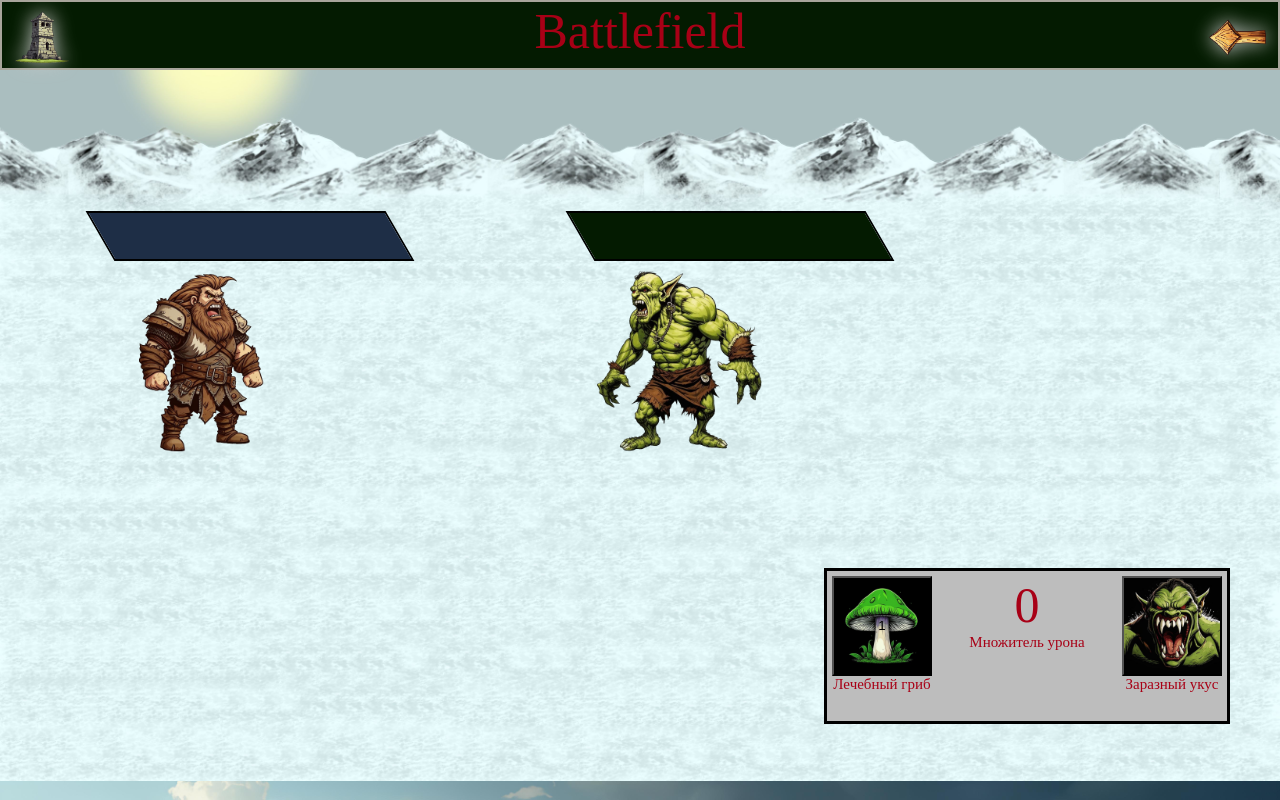
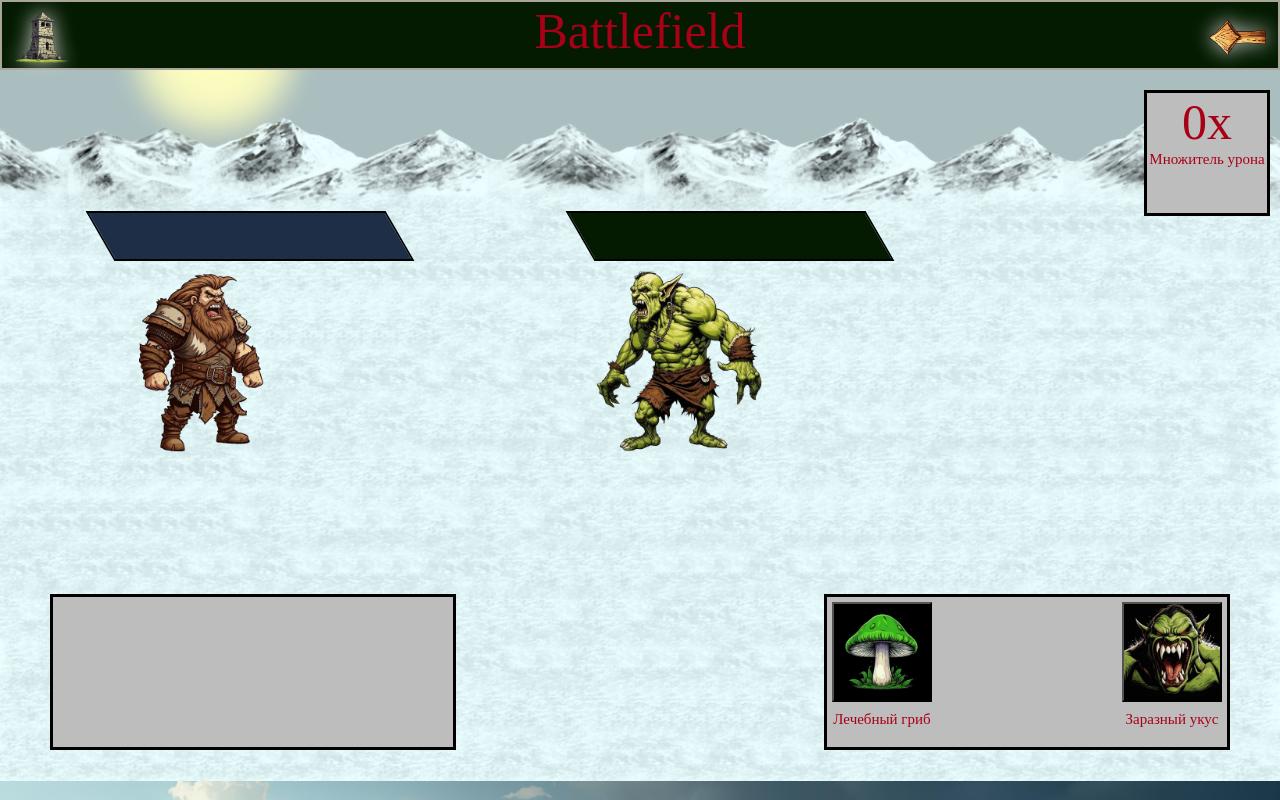
Before and after one commit to Ptomainchik/NorthTanah, a React (Create React App) app: page /battlefieldorlwl1 in a window 1280 px wide. Built offline with nearby package versions, Linux system fonts and the light colour scheme; a web font is replaced by a local one.

Commit message:
Battlefield9

```diff
--- a/src/components/Battlefields/OrcsBattlefield/OrcsBattlefieldLwl1.tsx
+++ b/src/components/Battlefields/OrcsBattlefield/OrcsBattlefieldLwl1.tsx
@@ -1,8 +1,7 @@
-import { useState } from "react";
+import { useEffect, useState } from "react";
 import { BackButton } from "../../Button/BackButton/BackButton";
 import { HomeButton } from "../../Button/HomeButton/HomeButton";
 import classes from "../../Styles/BattlefieldsStyles.module.css";
-
 
 const randomIntegerFromInterval = (min: number, max: number): number => {
     return Math.floor(Math.random() * (max - min + 1) + min);
@@ -11,15 +10,23 @@ const randomIntegerFromInterval = (min: number, max: number): number => {
 export const OrcsBattlefieldLwl1 = () => {
     const [dwarfHealth, setDwarfHealth] = useState(1000);
     const [orcHealth, setOrcHealth] = useState(1000);
-    const [diceRoll, setDiceRoll] = useState(0);
-    const [orcPoultice, setOrcPoultice] = useState(1)
-    const [contagiousBite, setContagiousBite] = useState(1)
+    const [damageMultiplier, setDamageMultiplier] = useState(0);
+    const [orcPoultice, setOrcPoultice] = useState(1);
+    const [contagiousBite, setContagiousBite] = useState(1);
+    const [orcPoulticeImg, setOrcPoulticeImg] = useState(true);
+    const [contagiousBiteImg, setContagiousBiteImg] = useState(true);
+    const [showMessage, setShowMessage] = useState(false);
+    const [showMessage2, setShowMessage2] = useState(false);
+    const [showMessage3, setShowMessage3] = useState(false);
+    const [showSkilsAngryDwarf, setShowSkilsAngryDwarf] = useState(false);
 
     const handlePoultice = () => {
         if (orcPoultice === -1) {
-        } else {
+        }
+        else {
             setOrcPoultice( -1);
             setOrcHealth(orcHealth + 100);
+            setOrcPoulticeImg(false);
             return
         }
     };
@@ -29,58 +36,94 @@ export const OrcsBattlefieldLwl1 = () => {
         } else {
             setContagiousBite( -1);
             setDwarfHealth(dwarfHealth - 50);
+            setContagiousBiteImg(false)
             return
         }
     };
 
     const rollDice = () => {
-        setDiceRoll(randomIntegerFromInterval(1, 2));
+        setDamageMultiplier(randomIntegerFromInterval(1, 2));
     };
 
     const handleOrcAttack = () => {
         rollDice();
-        if (dwarfHealth > 0 && diceRoll !== null) {
-            setDwarfHealth(dwarfHealth - diceRoll * 10);
+        if (dwarfHealth > 0 && damageMultiplier !== null) {
+            setDwarfHealth(dwarfHealth - damageMultiplier * 10);
             setTimeout(() => {
                 setOrcHealth(orcHealth - 10);
             }, 100);
         }
-        if (dwarfHealth < 200 && diceRoll !== null) {
+        if (dwarfHealth < 200 && damageMultiplier !== null) {
             setTimeout(() => {
                 setOrcHealth(orcHealth - 35)
             }, 100)
+            setShowSkilsAngryDwarf(true)
         }
-        if (dwarfHealth === 200 && diceRoll !== null) {
-            setTimeout(() => {
-                setOrcHealth(orcHealth - 40)
-            }, 100)
+        if (dwarfHealth === 200 && damageMultiplier !== null) {
+            setShowMessage3(true);
+            setShowSkilsAngryDwarf(true)
         }
-        else if (dwarfHealth === 190 && diceRoll !== null) {
-            setTimeout(() => {
-                setOrcHealth(orcHealth - 40)
-            }, 100)
+        else if (dwarfHealth === 190 && damageMultiplier !== null) {
+            setShowMessage3(true);
         }
-        else if (dwarfHealth === 180 && diceRoll !== null) {
-            setTimeout(() => {
-                setOrcHealth(orcHealth - 40)
-            }, 100)
-            alert("Я уничтожу тебя!")
+        else if (dwarfHealth === 180 && damageMultiplier !== null) {
+            setShowMessage3(true);
         }
-        if (dwarfHealth === 500 && diceRoll !== null) {
+        if (dwarfHealth === 500 && damageMultiplier !== null) {
             setTimeout(() => {
                 setOrcHealth(orcHealth - 50)
             }, 100)
+            setShowMessage2(true)
+            setShowSkilsAngryDwarf(true)
         }
-        else if (dwarfHealth === 490 && diceRoll !== null) {
+        else if (dwarfHealth === 490 && damageMultiplier !== null) {
             setTimeout(() => {
                 setOrcHealth(orcHealth - 50)
             }, 100)
+            setShowMessage2(true)
+            setShowSkilsAngryDwarf(true)
         }
-        else if (dwarfHealth === 480 && diceRoll !== null) {
+        else if (dwarfHealth === 480 && damageMultiplier !== null) {
             setTimeout(() => {
                 setOrcHealth(orcHealth - 50)
             }, 100)
-            alert("Ты конченный!")
+            setShowMessage2(true)
+            setShowSkilsAngryDwarf(true)
+            setShowSkilsAngryDwarf(false)
+        }
+        else if (dwarfHealth === 470 && damageMultiplier !== null) {
+            setShowSkilsAngryDwarf(false)
+        }
+        else if (dwarfHealth === 460 && damageMultiplier !== null) {
+            setShowSkilsAngryDwarf(false)
+        }
+        if (dwarfHealth === 800 && damageMultiplier !== null) {
+            setTimeout(() => {
+                setOrcHealth(orcHealth - 50)
+            }, 100)
+            setShowMessage(true)
+            setShowSkilsAngryDwarf(true)
+        }
+        else if (dwarfHealth === 790 && damageMultiplier !== null) {
+            setTimeout(() => {
+                setOrcHealth(orcHealth - 50)
+            }, 100)
+            setShowMessage(true)
+            setShowSkilsAngryDwarf(true)
+        }
+        else if (dwarfHealth === 780 && damageMultiplier !== null) {
+            setTimeout(() => {
+                setOrcHealth(orcHealth - 50)
+            }, 100)
+            setShowMessage(true)
+            setShowSkilsAngryDwarf(true)
+            setShowSkilsAngryDwarf(false)
+        }
+        else if (dwarfHealth === 770 && damageMultiplier !== null) {
+            setShowSkilsAngryDwarf(false)
+        }
+        else if (dwarfHealth === 760 && damageMultiplier !== null) {
+            setShowSkilsAngryDwarf(false)
         }
         if (dwarfHealth < 10){
             window.location.href = "battlefieldorlwl2";
@@ -89,6 +132,33 @@ export const OrcsBattlefieldLwl1 = () => {
             window.location.href = "*";
         }
     };
+
+    useEffect(() => {
+        if (showMessage) {
+            const timeoutId = setTimeout(() => {
+                setShowMessage(false);
+            }, 3000);
+            return () => clearTimeout(timeoutId);
+        }
+    }, [showMessage]);
+
+    useEffect(() => {
+        if (showMessage2) {
+            const timeoutId = setTimeout(() => {
+                setShowMessage2(false);
+            }, 3000);
+            return () => clearTimeout(timeoutId);
+        }
+    }, [showMessage2]);
+
+    useEffect(() => {
+        if (showMessage3) {
+            const timeoutId = setTimeout(() => {
+                setShowMessage3(false);
+            }, 3000);
+            return () => clearTimeout(timeoutId);
+        }
+    }, [showMessage3]);
 
     return (
         <div className={classes.orcsBattlefield}>
@@ -100,27 +170,36 @@ export const OrcsBattlefieldLwl1 = () => {
                         <button className={classes.buttonDwarfLwl1} onClick={handleOrcAttack} ></button>
                     </div>
                 </div>
+                {showMessage && <div className={classes.textMessage}><span>Жалкие орки.</span></div>}
+                {showMessage2 && <div className={classes.textMessage}><span>Это было больно.</span></div>}
+                {showMessage3 && <div className={classes.textMessage}><span>Я тебя уничтожу!</span></div>}
                 <div className={classes.unitsBlock}>
                     <div className={classes.orcLwl123}>
                         <progress className={classes.healthIndicatorOrc} max="1000" value={orcHealth} ></progress>
                         <button className={classes.buttonOrcLwl1}></button>
-                        <div className={classes.flexSkils}>
-                            <div className={classes.blockSkils}>
-                                <button className={classes.orcPoultice} onClick={handlePoultice} title="Лечебный гриб - востанавливает 100 едениц здоровья.">{orcPoultice}</button>
-                                <div className={classes.titleSkils}>Лечебный гриб</div>
-                            </div>
-                                <div className={classes.blockSkils}>{diceRoll}
-                                <div className={classes.titleSkils}>Множитель урона</div>
-                            </div>
-                            <div className={classes.blockSkils}>
-                                <button className={classes.contagiousBite} onClick={handleContagiousBite} title="Заразный укус - наносит слабый урон противнику.">{contagiousBite}</button>
-                                <div className={classes.titleSkils}>Заразный укус</div>
-                            </div>
-                        </div>
                     </div>
                 </div>
             </div>
-
+            <div className={classes.flexSkilsOrcs}>
+                <div className={classes.blockSkils}>
+                    {orcPoulticeImg && <button className={classes.orcPoultice} onClick={handlePoultice} title="Лечебный гриб - восстанавливает 100 единиц здоровья."></button>}
+                    {orcPoulticeImg && <div className={classes.titleSkils}>Лечебный гриб</div>}
+                </div>
+                <div className={classes.blockSkils}>
+                    {contagiousBiteImg && <button className={classes.contagiousBite} onClick={handleContagiousBite} title="Заразный укус - наносит слабый урон противнику."></button>}
+                    {contagiousBiteImg &&<div className={classes.titleSkils}>Заразный укус</div>}
+                </div>
+            </div>
+            <div className={classes.flexSkilsDwarves}>
+                <div className={classes.blockSkils}>
+                  {showSkilsAngryDwarf && <button className={classes.angryDwarf} title="Гнев гнома - отнимает увеличенное количество здоровья."></button>}
+                  {showSkilsAngryDwarf && <div className={classes.titleSkils}>Гнев гнома</div>}
+                </div>
+            </div>
+            <div className={classes.damageMultiplier}>
+                    {damageMultiplier}x
+                    <div className={classes.titleSkils}>Множитель урона</div>
+            </div>
         </div>
     );
 };
--- a/src/components/Styles/BattlefieldsStyles.module.css
+++ b/src/components/Styles/BattlefieldsStyles.module.css
@@ -182,6 +182,21 @@
 
   /* -----OverallBattlefield----- */
 
+.textMessage{
+   background: url(../../images/Battlefields/Overall/textMessage.webp) no-repeat;
+   background-size: contain;
+   width: 300px;
+   height: 200px;
+   position: relative;
+   bottom: -250px;
+   left: -300px;
+}
+
+.textMessage span{
+    font-size: 22px;
+    padding-left: 30px;
+}
+
 .unitsFlex {
     display: flex;
     justify-content: space-between;
@@ -190,20 +205,6 @@
 .unitsBlock {
     width: 0px;
     display: block;
-}
-
-.orcPoultice{
-    width: 100px;
-    height: 100px;
-    background: url(../../images/Battlefields/OrcSkils/MedicinalMushroom.jpg) no-repeat;
-    background-size: contain;
-}
-
-.contagiousBite{
-    width: 100px;
-    height: 100px;
-    background: url(../../images/Battlefields/OrcSkils/OrcBite.jpg) no-repeat;
-    background-size: contain;
 }
 
  progress {
@@ -240,17 +241,17 @@
     background-color: rgb(30, 46, 70);
 }
 
-/* -----OrcSkils----- */
+/* -----SkilsOrcs----- */
 
-.flexSkils{
+.flexSkilsOrcs{
     display: flex;
     border: black solid 3px;
     width: 400px;
     height: 150px;
     justify-content: space-between;
     position: absolute;
-    bottom: -250px;
-    right: -650px ;
+    bottom: 250px;
+    right: 50px;
     background: rgb(189, 189, 189) ;
 }
 
@@ -260,14 +261,50 @@
 }
 
 .titleSkils{
-    font-size: 15px;
+    font-size: 30% ;
 }
 
 .damageMultiplier{
+    width: 120px;
+    height: 120px;
+    border: black solid 3px;
+    background: rgb(189, 189, 189);
+    position: absolute;
+    top: 90px;
+    right: 10px;
+}
+
+.orcPoultice{
     width: 100px;
     height: 100px;
+    background: url(../../images/Battlefields/OrcSkils/MedicinalMushroom.jpg) no-repeat;
+    background-size: contain;
+}
+
+.contagiousBite{
+    width: 100px;
+    height: 100px;
+    background: url(../../images/Battlefields/OrcSkils/OrcBite.jpg) no-repeat;
+    background-size: contain;
+}
+
+.flexSkilsDwarves{
+    display: flex;
     border: black solid 3px;
-    background: rgb(189, 189, 189);
+    width: 400px;
+    height: 150px;
+    justify-content: space-between;
+    position: absolute;
+    bottom: 250px;
+    left: 50px;
+    background: rgb(189, 189, 189) ;
+}
 
+/* -----SkilsDwarves----- */
 
+.angryDwarf{
+    width: 100px;
+    height: 100px;
+    background: url(../../images/Battlefields/DwarfSkils/AngryDwarf.jpg) no-repeat;
+    background-size: contain;
 }
```
Also changed, not shown: src/images/Battlefields/DwarfSkils/AngryDwarf.jpg (added), src/images/Battlefields/Overall/textMessage.webp (added).
